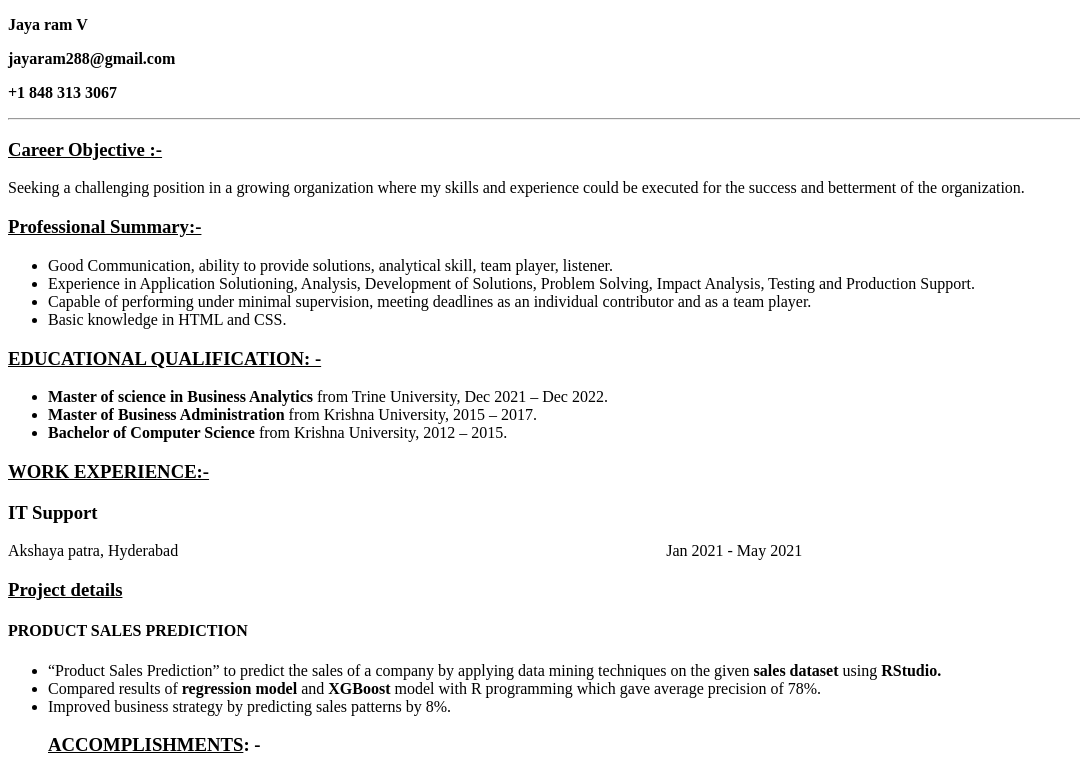
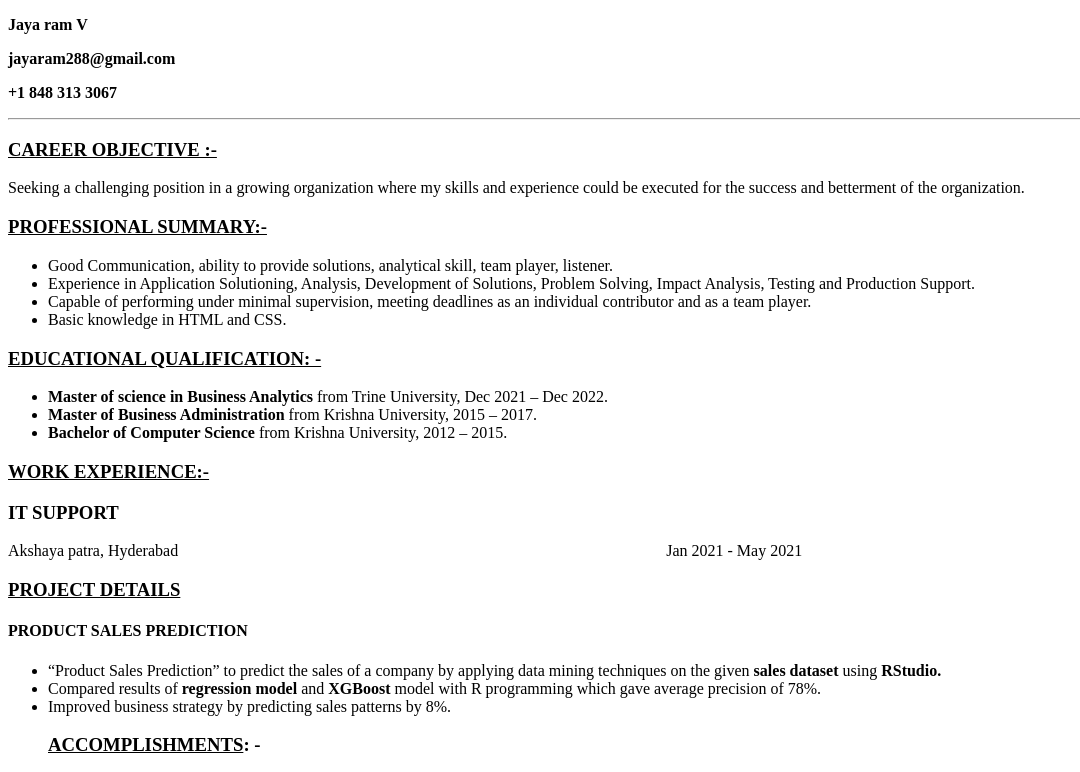
Before and after one commit to Jayaram3099/Jayaram, a plain HTML site: page index.html in a window 1280 px wide. Shown: the top 772 px of the page, without its empty margins (0-1080 px from the left). Drawn offline with Linux system fonts and the light colour scheme.

Commit message:
Add files via upload

```diff
--- a/index.html
+++ b/index.html
@@ -6,7 +6,7 @@
     <meta http-equiv="X-UA-Compatible" content="IE=edge">
     <meta name="viewport" content="width=device-width, initial-scale=1.0">
     <title>Document</title>
-    <link rel="stylesheet" href="Jayaram.css">
+    <link rel="stylesheet" href="Resume.CSS">
 </head>
 
 <body>
```
